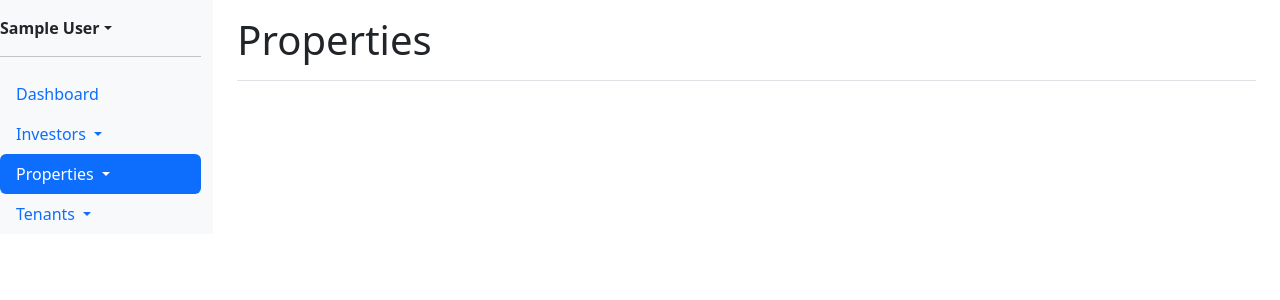
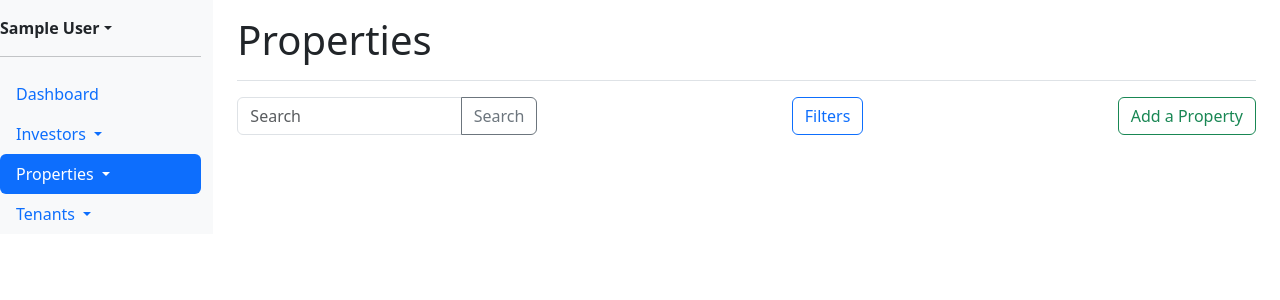
Before and after one commit to MY0usuf/Real-Estate-Management, a Flask app: page /properties in a window 1280 px wide. Shown: the top 300 px of the page. Run offline with Flask 3, Linux system fonts and the light colour scheme; the visitor is signed in with stand-in values (Sample User, id 1); data that the repository does not hold is empty.

Commit message:
Added searching of properties

```diff
--- a/app/templates/properties.html
+++ b/app/templates/properties.html
@@ -4,12 +4,31 @@
 {% block header %}Properties{% endblock %}
 
 {% block content %}
+<div class="d-flex justify-content-between align-items-center mb-4">
+    <!-- Search Bar -->
+    <div class="input-group" style="max-width: 300px;">
+        <input type="text" class="form-control" id="search-input" placeholder="Search">
+        <button class="btn btn-outline-secondary" type="button" onclick="handleSearch()">Search</button>
+    </div>
+
+    <!-- Filters Button -->
+    <button class="btn btn-outline-primary" id="filters-btn" onclick="handleFilters()">
+        <i class="bi bi-filter-circle"></i> Filters
+    </button>
+
+    <!-- Add Property Button -->
+    <button class="btn btn-outline-success" onclick="window.location.href='/add_property'">
+        <i class="bi bi-plus-circle"></i> Add a Property
+    </button>
+</div>
+
+
 {% for investor in investors %}
 <h2>{{ investor.name }}</h2>
 <div class="container">
   <div class="row">
     {% for property in investor.properties %}
-      <div class="col-md-6 mb-4">
+      <div class="col-md-6 mb-4 property-row"">
         <div class="card p-4 shadow-sm border rounded">
           <div class="d-flex justify-content-between align-items-center mb-3">
             <span class="badge rounded-pill bg-{{ 'danger' if not property.tenant else 'success' }}">
@@ -41,5 +60,17 @@
   </div>
 </div>
 {% endfor %}
+<script>
+// Handle Real-Time Search
+document.getElementById("search-input").addEventListener("input", function () {
+    const searchInput = this.value.toLowerCase(); // Get the input value
+    const propertyRows = document.querySelectorAll(".property-row"); // Replace with your property row class
+
+    propertyRows.forEach(row => {
+        const textContent = row.textContent.toLowerCase();
+        row.style.display = textContent.includes(searchInput) ? "" : "none";
+    });
+});
+</script>
 
 {% endblock %}
```
